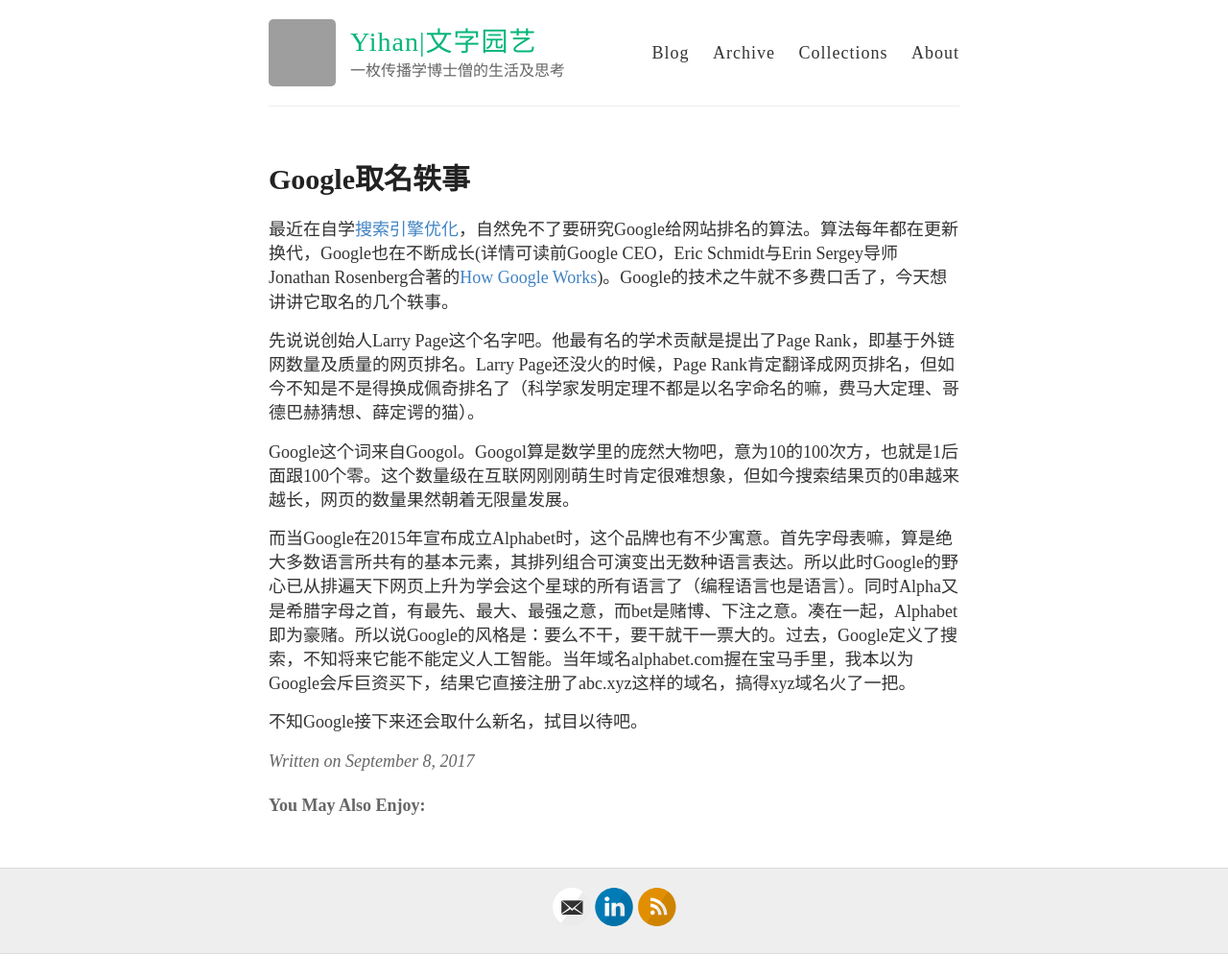
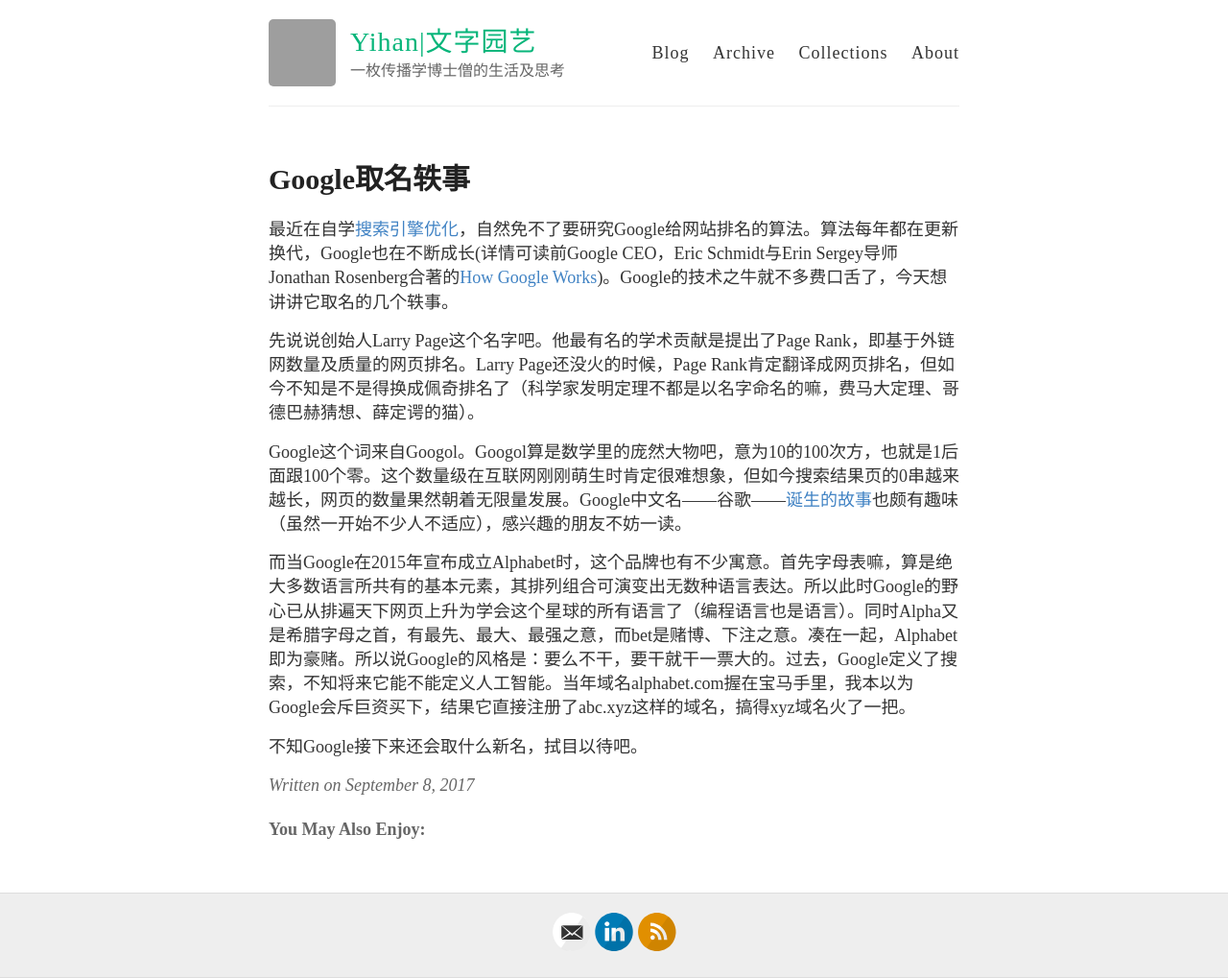
Before and after one commit to yihanxu/yihanxu.github.io, a Jekyll site: the page built from _posts/2017-9-8-google-name.md, in a window 1280 px wide. Shown: the whole page at 96% size. Built offline with Jekyll 4.4.1, drawn with Linux system fonts in a browser that asks for light colours; comment, search, counter and statistics services are not loaded; before the commit the page ends 994 px from its top, so only the background shows below that; grey boxes are pictures that could not be loaded.

Commit message:
“谷歌”名字诞生

```diff
--- a/_posts/2017-9-8-google-name.md
+++ b/_posts/2017-9-8-google-name.md
@@ -10,7 +10,7 @@
 
 先说说创始人Larry Page这个名字吧。他最有名的学术贡献是提出了Page Rank，即基于外链网数量及质量的网页排名。Larry Page还没火的时候，Page Rank肯定翻译成网页排名，但如今不知是不是得换成佩奇排名了（科学家发明定理不都是以名字命名的嘛，费马大定理、哥德巴赫猜想、薛定谔的猫）。
 
-Google这个词来自Googol。Googol算是数学里的庞然大物吧，意为10的100次方，也就是1后面跟100个零。这个数量级在互联网刚刚萌生时肯定很难想象，但如今搜索结果页的0串越来越长，网页的数量果然朝着无限量发展。
+Google这个词来自Googol。Googol算是数学里的庞然大物吧，意为10的100次方，也就是1后面跟100个零。这个数量级在互联网刚刚萌生时肯定很难想象，但如今搜索结果页的0串越来越长，网页的数量果然朝着无限量发展。Google中文名——谷歌——[诞生的故事](http://tech.qq.com/a/20060412/000371.htm)也颇有趣味（虽然一开始不少人不适应），感兴趣的朋友不妨一读。
 
 而当Google在2015年宣布成立Alphabet时，这个品牌也有不少寓意。首先字母表嘛，算是绝大多数语言所共有的基本元素，其排列组合可演变出无数种语言表达。所以此时Google的野心已从排遍天下网页上升为学会这个星球的所有语言了（编程语言也是语言）。同时Alpha又是希腊字母之首，有最先、最大、最强之意，而bet是赌博、下注之意。凑在一起，Alphabet即为豪赌。所以说Google的风格是：要么不干，要干就干一票大的。过去，Google定义了搜索，不知将来它能不能定义人工智能。当年域名alphabet.com握在宝马手里，我本以为Google会斥巨资买下，结果它直接注册了abc.xyz这样的域名，搞得xyz域名火了一把。
 
```
